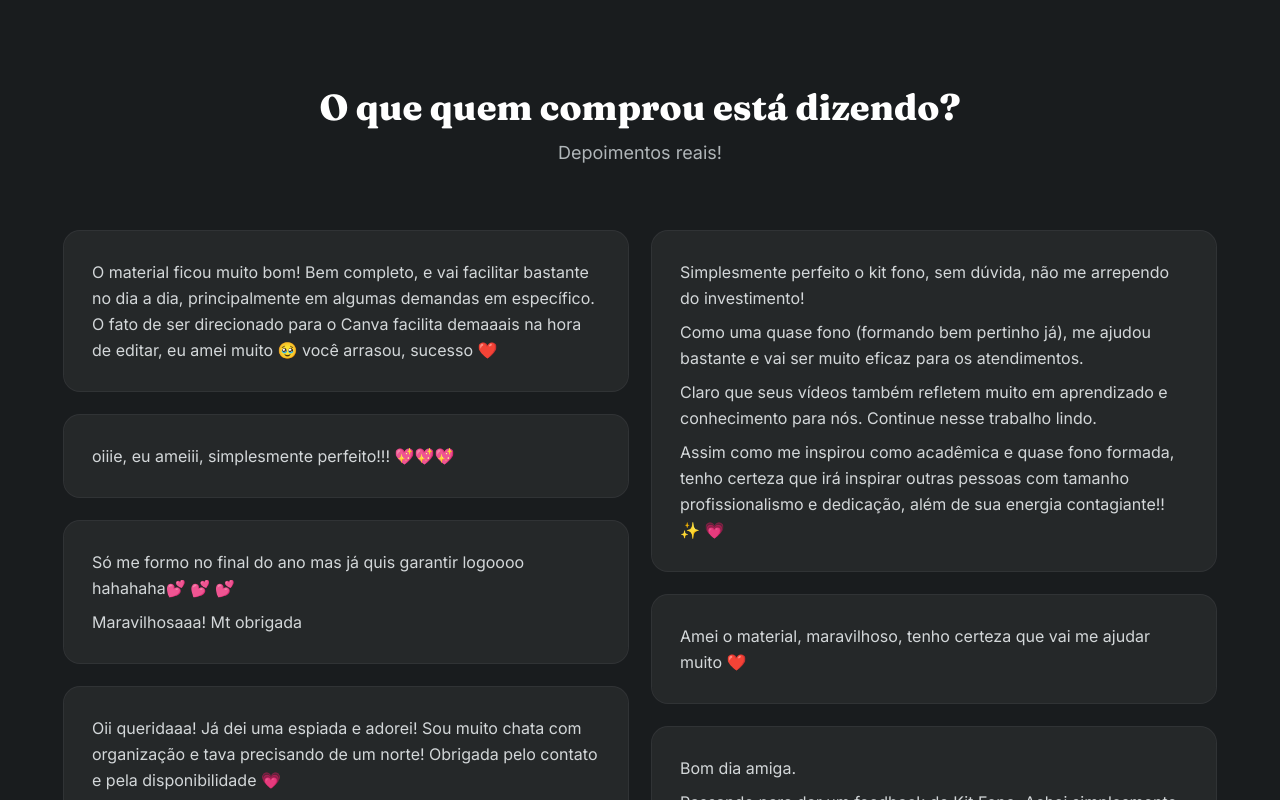
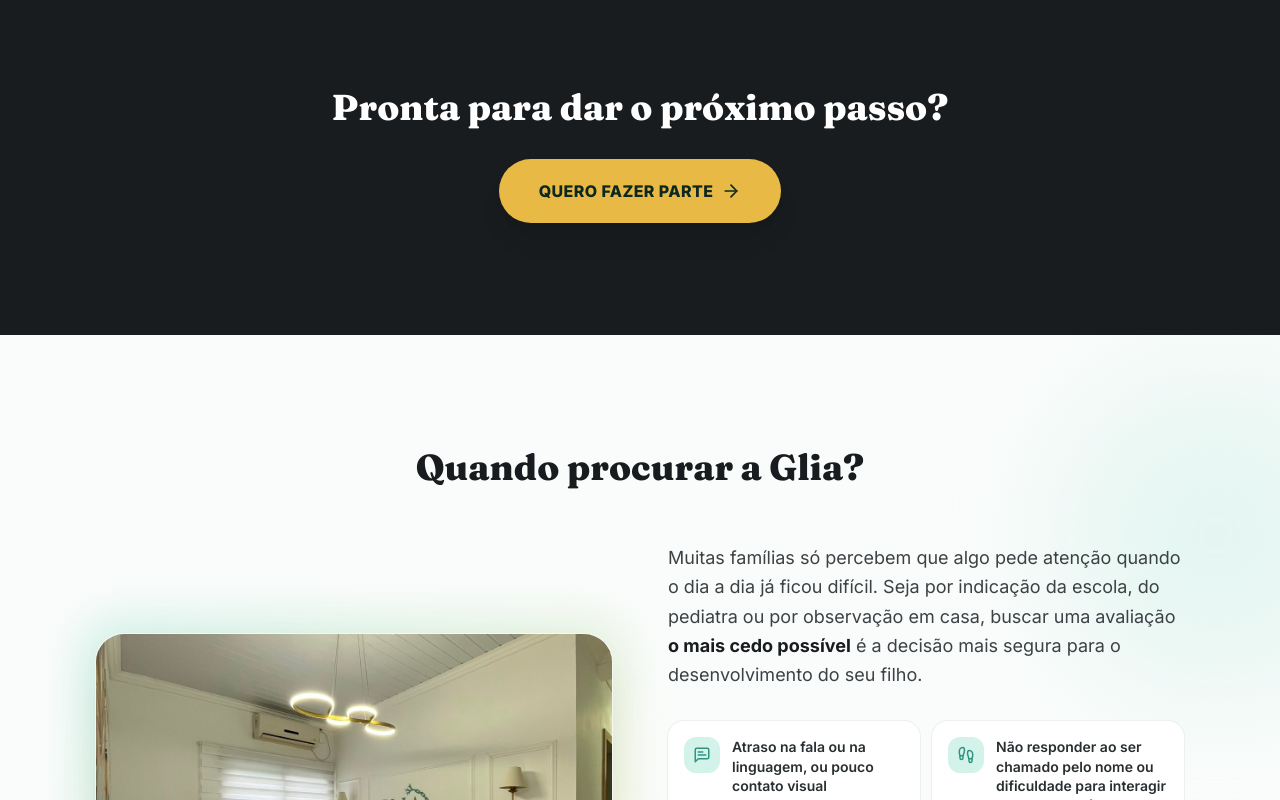
Before and after one commit to leozhxl/GLIA, a React (Vite) app: page / in a window 1280 px wide. Shown: the part 8940-9740 px from the top of the page. Built offline with nearby package versions, Linux system fonts and the light colour scheme.

Commit message:
Remove secao de depoimentos do Fono na Pratica
Co-Authored-By: Claude Sonnet 5 <noreply@anthropic.com>

```diff
--- a/src/components/KitFono.tsx
+++ b/src/components/KitFono.tsx
@@ -16,16 +16,6 @@ import { SectionDivider } from './SectionDivider';
 
 const HOTMART_LINK =
   'https://hotmart.com/pt-br/marketplace/produtos/hagsxd-fono-na-pratica-8ncmh/F107708482E';
-
-const TESTIMONIALS = [
-  'O material ficou muito bom! Bem completo, e vai facilitar bastante no dia a dia, principalmente em algumas demandas em específico. O fato de ser direcionado para o Canva facilita demaaais na hora de editar, eu amei muito 🥹 você arrasou, sucesso ❤️',
-  'oiiie, eu ameiii, simplesmente perfeito!!! 💖💖💖',
-  'Só me formo no final do ano mas já quis garantir logoooo hahahaha💕 💕 💕\nMaravilhosaaa! Mt obrigada',
-  'Oii queridaaa! Já dei uma espiada e adorei! Sou muito chata com organização e tava precisando de um norte! Obrigada pelo contato e pela disponibilidade 💗',
-  'Simplesmente perfeito o kit fono, sem dúvida, não me arrependo do investimento!\nComo uma quase fono (formando bem pertinho já), me ajudou bastante e vai ser muito eficaz para os atendimentos.\nClaro que seus vídeos também refletem muito em aprendizado e conhecimento para nós. Continue nesse trabalho lindo.\nAssim como me inspirou como acadêmica e quase fono formada, tenho certeza que irá inspirar outras pessoas com tamanho profissionalismo e dedicação, além de sua energia contagiante!! ✨ 💗',
-  'Amei o material, maravilhoso, tenho certeza que vai me ajudar muito ❤️',
-  'Bom dia amiga.\nPassando para dar um feedback do Kit Fono. Achei simplesmente maravilhoso. Realmente é um material para facilitar nossa rotina. São documentos prontos e é totalmente editáveis. Além de lindos!! Achei a estética minimalista e chique.\nCom certeza eu irei utilizar muito. Estou impressionada com a praticidade.\n\nEu indico de olhos fechados, um kit essencial para os profissionais que tem a rotina cheia, e querem entregar documentos com uma boa apresentação!!',
-];
 
 const DORES = [
   'O que eu preciso organizar primeiro?',
@@ -414,33 +404,13 @@ export function KitFono() {
         </div>
       </div>
 
-      {/* 11. CTA final + depoimentos */}
+      {/* 11. CTA final */}
       <div className="relative overflow-hidden bg-glia-900 px-4 py-20 text-white sm:px-8 sm:py-28">
-        <div className="mx-auto max-w-6xl">
-          <div data-reveal="zoom" className="mx-auto max-w-2xl text-center">
-            <h2 className="text-balance font-display text-3xl font-extrabold sm:text-4xl">
-              O que quem comprou está dizendo?
-            </h2>
-            <p className="mt-3 text-lg text-glia-300">Depoimentos reais!</p>
-          </div>
-
-          <div className="mt-16 gap-6 lg:columns-2">
-            {TESTIMONIALS.map((text, i) => (
-              <figure
-                key={i}
-                data-reveal="zoom"
-                className="mb-6 break-inside-avoid rounded-2xl bg-white/[0.05] p-7 text-base leading-relaxed text-glia-200 ring-1 ring-white/10"
-              >
-                {text.split('\n').map((line, j) => (
-                  <p key={j} className={line ? 'mt-2 first:mt-0' : 'h-3'}>
-                    {line}
-                  </p>
-                ))}
-              </figure>
-            ))}
-          </div>
-
-          <div className="mt-8 flex justify-center">
+        <div className="mx-auto max-w-2xl text-center">
+          <h2 data-reveal="zoom" className="text-balance font-display text-3xl font-extrabold sm:text-4xl">
+            Pronta para dar o próximo passo?
+          </h2>
+          <div data-reveal className="mt-8 flex justify-center">
             <a
               href={createWhatsAppLink('Olá! Quero fazer parte e adquirir o Fono na Prática.')}
               target="_blank"
```
